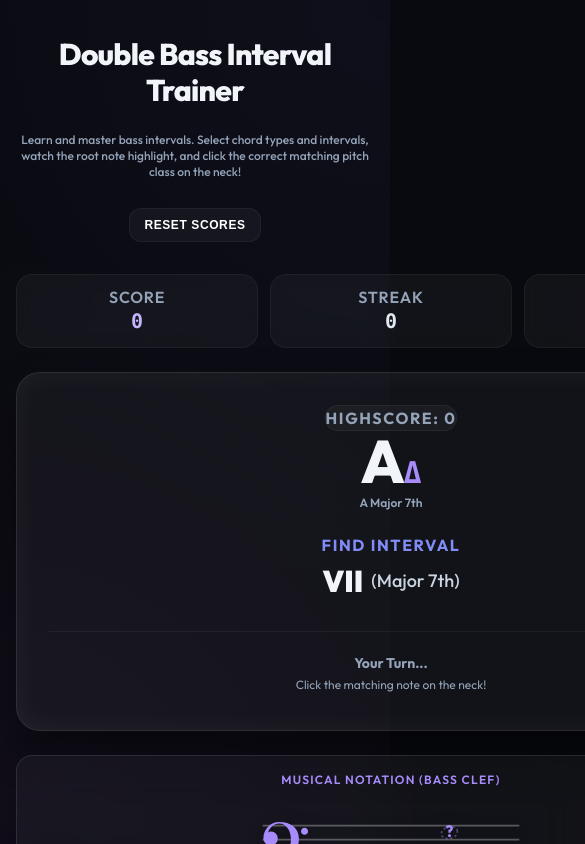
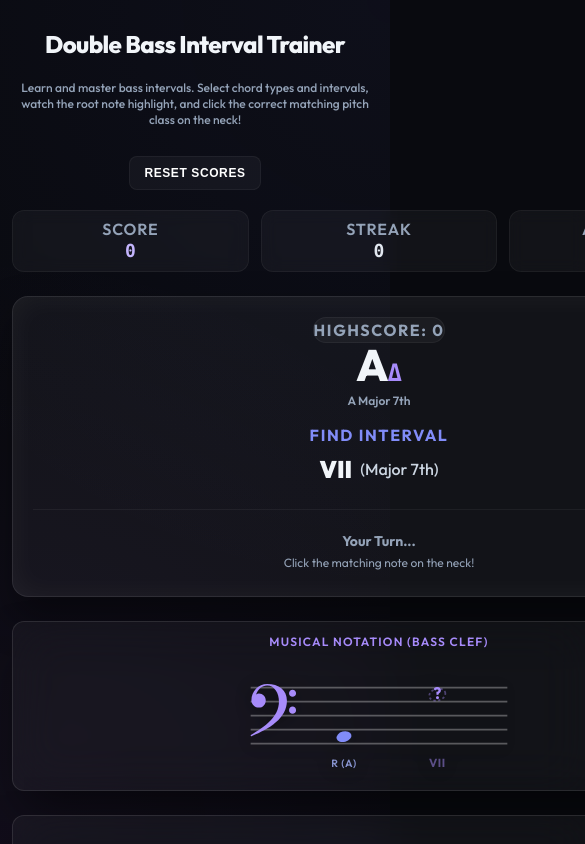
Before and after one commit to sgm-awesome/dbass-neck, a React (Vite) app: page / in a window 390 px wide. Shown: the top 844 px of the page, 585 px wide, since content can reach past the window. Built offline with nearby package versions, Linux system fonts and the light colour scheme.

Commit message:
Update utility styles to be responsive on mobile and add momentum touch scrolling for iOS

```diff
--- a/src/index.css
+++ b/src/index.css
@@ -60,33 +60,59 @@ body {
 .gap-6 { gap: 1.5rem; }
 
 /* Spacing (Margins & Paddings) */
+.p-3 { padding: 0.5rem; }
+.p-4 { padding: 0.75rem; }
+.p-6 { padding: 1rem; }
+.p-8 { padding: 1.25rem; }
+
+@media (min-width: 640px) {
   .p-3 { padding: 0.75rem; }
   .p-4 { padding: 1rem; }
   .p-6 { padding: 1.5rem; }
   .p-8 { padding: 2rem; }
+}
+
 .px-3\.5 { padding-left: 0.875rem; padding-right: 0.875rem; }
 .py-2 { padding-top: 0.5rem; padding-bottom: 0.5rem; }
 .px-3 { padding-left: 0.75rem; padding-right: 0.75rem; }
 .py-2\.5 { padding-top: 0.625rem; padding-bottom: 0.625rem; }
+.px-6 { padding-left: 1rem; padding-right: 1rem; }
+@media (min-width: 640px) {
   .px-6 { padding-left: 1.5rem; padding-right: 1.5rem; }
+}
 .py-0\.5 { padding-top: 0.125rem; padding-bottom: 0.125rem; }
 .p-1\.5 { padding: 0.375rem; }
 .pb-2 { padding-bottom: 0.5rem; }
 .pb-3 { padding-bottom: 0.75rem; }
 .pb-4 { padding-bottom: 1rem; }
 .pt-4 { padding-top: 1rem; }
+.pt-6 { padding-top: 1rem; }
+@media (min-width: 640px) {
   .pt-6 { padding-top: 1.5rem; }
+}
 
 .mb-1 { margin-bottom: 0.25rem; }
 .mb-2 { margin-bottom: 0.5rem; }
+.mb-4 { margin-bottom: 0.75rem; }
+.mb-6 { margin-bottom: 1rem; }
+.mb-8 { margin-bottom: 1.25rem; }
+@media (min-width: 640px) {
   .mb-4 { margin-bottom: 1rem; }
   .mb-6 { margin-bottom: 1.5rem; }
   .mb-8 { margin-bottom: 2rem; }
+}
+
 .mt-1 { margin-top: 0.25rem; }
+.mt-4 { margin-top: 0.75rem; }
+.mt-5 { margin-top: 1rem; }
+.mt-6 { margin-top: 1rem; }
+.mt-12 { margin-top: 2rem; }
+@media (min-width: 640px) {
   .mt-4 { margin-top: 1rem; }
   .mt-5 { margin-top: 1.25rem; }
   .mt-6 { margin-top: 1.5rem; }
   .mt-12 { margin-top: 3rem; }
+}
 
 /* Sizing */
 .w-full { width: 100%; }
@@ -115,11 +141,18 @@ body {
 .border { border: 1px solid rgba(255, 255, 255, 0.08); }
 .border-t { border-top: 1px solid rgba(255, 255, 255, 0.08); }
 .border-b { border-bottom: 1px solid rgba(255, 255, 255, 0.08); }
+.rounded-lg { border-radius: 0.375rem; }
+.rounded-xl { border-radius: 0.5rem; }
+.rounded-2xl { border-radius: 0.75rem; }
+.rounded-3xl { border-radius: 1rem; }
+.rounded-full { border-radius: 9999px; }
+
+@media (min-width: 640px) {
   .rounded-lg { border-radius: 0.5rem; }
   .rounded-xl { border-radius: 0.75rem; }
   .rounded-2xl { border-radius: 1rem; }
   .rounded-3xl { border-radius: 1.5rem; }
-.rounded-full { border-radius: 9999px; }
+}
 
 /* Glassmorphism Backgrounds & Blurs */
 .bg-white\/5 { background-color: rgba(255, 255, 255, 0.04); }
@@ -135,11 +168,26 @@ body {
 /* Typography */
 .text-xs { font-size: 0.75rem; line-height: 1rem; }
 .text-sm { font-size: 0.875rem; line-height: 1.25rem; }
+.text-lg { font-size: 1rem; line-height: 1.5rem; }
+@media (min-width: 640px) {
   .text-lg { font-size: 1.125rem; line-height: 1.75rem; }
+}
+.text-xl { font-size: 1.125rem; line-height: 1.5rem; }
+@media (min-width: 640px) {
   .text-xl { font-size: 1.25rem; line-height: 1.75rem; }
+}
+.text-3xl { font-size: 1.5rem; line-height: 2rem; }
+@media (min-width: 640px) {
   .text-3xl { font-size: 1.875rem; line-height: 2.25rem; }
+}
+.text-4xl { font-size: 1.75rem; line-height: 2.25rem; }
+@media (min-width: 768px) {
   .text-4xl { font-size: 2.25rem; line-height: 2.5rem; }
-.text-6xl { font-size: 3.75rem; line-height: 1; }
+}
+.text-6xl { font-size: 2.75rem; line-height: 1; }
+@media (min-width: 640px) {
+  .text-6xl { font-size: 3.75rem; }
+}
 
 .font-sans { font-family: 'Outfit', sans-serif; }
 .font-mono { font-family: ui-monospace, SFMono-Regular, Menlo, Monaco, Consolas, monospace; }
@@ -182,7 +230,7 @@ body {
 /* Buttons & Interactive Elements */
 .cursor-pointer { cursor: pointer; }
 .select-none { user-select: none; }
-.overflow-x-auto { overflow-x: auto; }
+.overflow-x-auto { overflow-x: auto; -webkit-overflow-scrolling: touch; }
 .overflow-visible { overflow: visible; }
 .pointer-events-none { pointer-events: none; }
 
```
Lines whose indentation alone changed are shown as unchanged.
